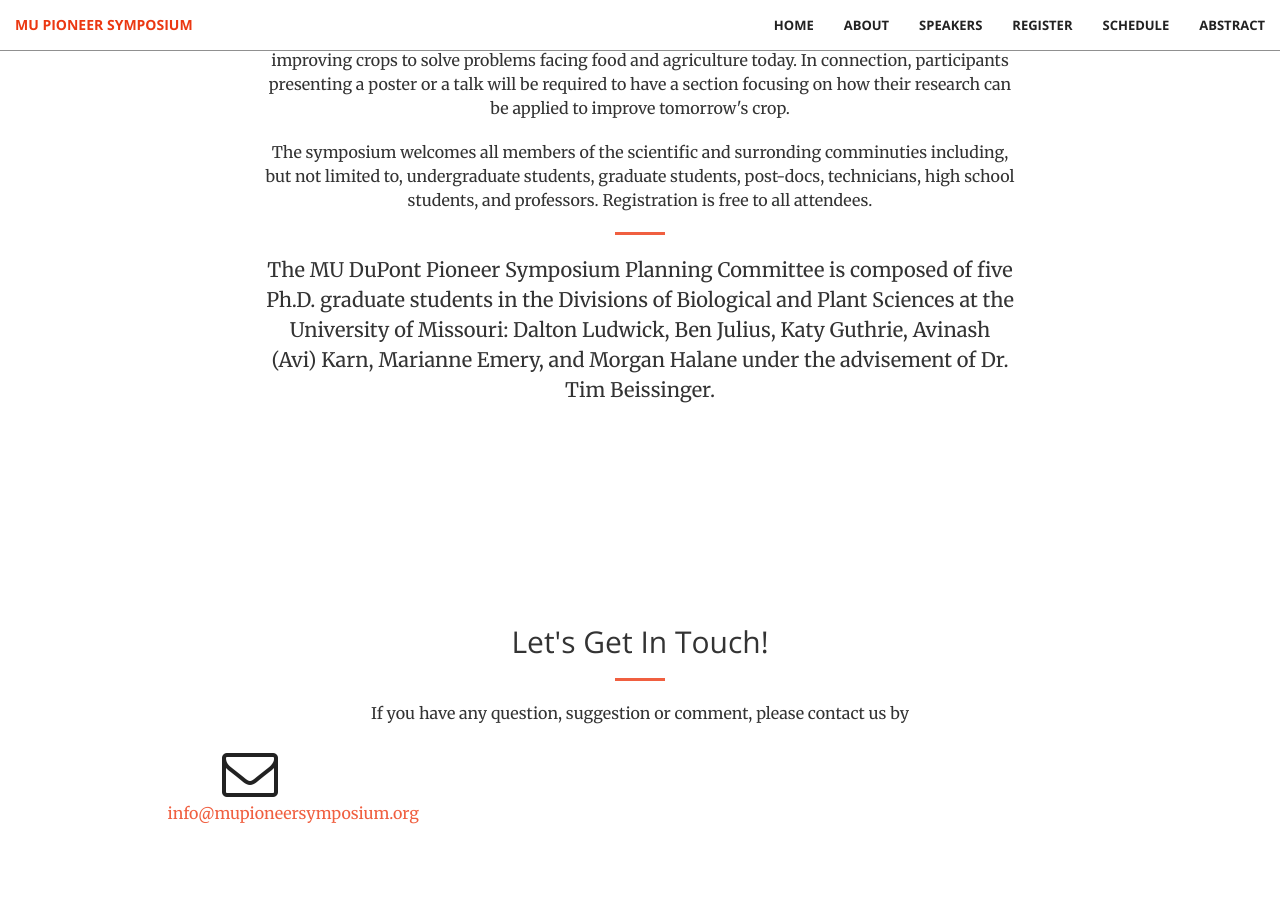
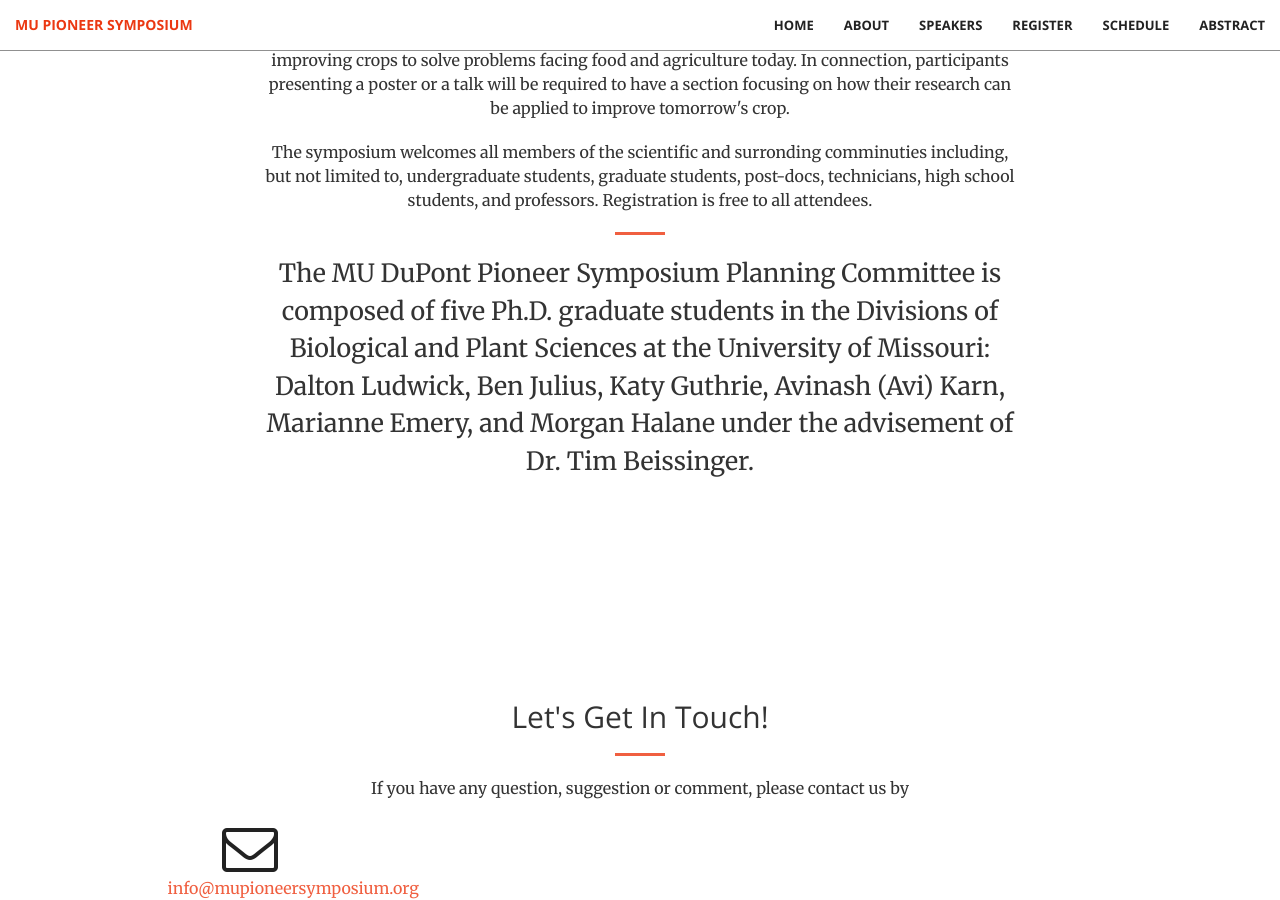
Before and after one commit to mupioneersymposium/mupioneersymposium.github.io, a Jekyll site: the page built from index.html, in a window 1280 px wide and 900 px high, scrolled down 1780 px. Built offline with Jekyll 4.4.1, drawn with Linux system fonts in a browser that asks for light colours.

Commit message:
Update about-brief.html

```diff
--- a/_includes/about-brief.html
+++ b/_includes/about-brief.html
@@ -9,7 +9,7 @@
 <p>The aim of this symposium is to bring together numerous groups across Mizzou, other universities, and the community with vastly diverse research directed towards a unified goal: improving crops to solve problems facing food and agriculture today. In connection, participants presenting a poster or a talk will  be required to have a section focusing on how their research can be applied to improve tomorrow's crop.</p>
 <p>The symposium welcomes all members of the scientific and surronding comminuties including, but not limited to, undergraduate students, graduate students, post-docs, technicians, high school students, and professors. Registration is free to all attendees. </p>
 <hr>
-                <p style="font-size:20px">The MU DuPont Pioneer Symposium Planning Committee is composed of five Ph.D. graduate students in the Divisions of Biological and Plant Sciences at the University of Missouri: Dalton Ludwick, Ben Julius, Katy Guthrie, Avinash (Avi) Karn, Marianne Emery, and Morgan Halane under the advisement of Dr. Tim Beissinger.</p>
+                <p style="font-size:25px">The MU DuPont Pioneer Symposium Planning Committee is composed of five Ph.D. graduate students in the Divisions of Biological and Plant Sciences at the University of Missouri: Dalton Ludwick, Ben Julius, Katy Guthrie, Avinash (Avi) Karn, Marianne Emery, and Morgan Halane under the advisement of Dr. Tim Beissinger.</p>
             </div>
         </div>
     </div>
```
